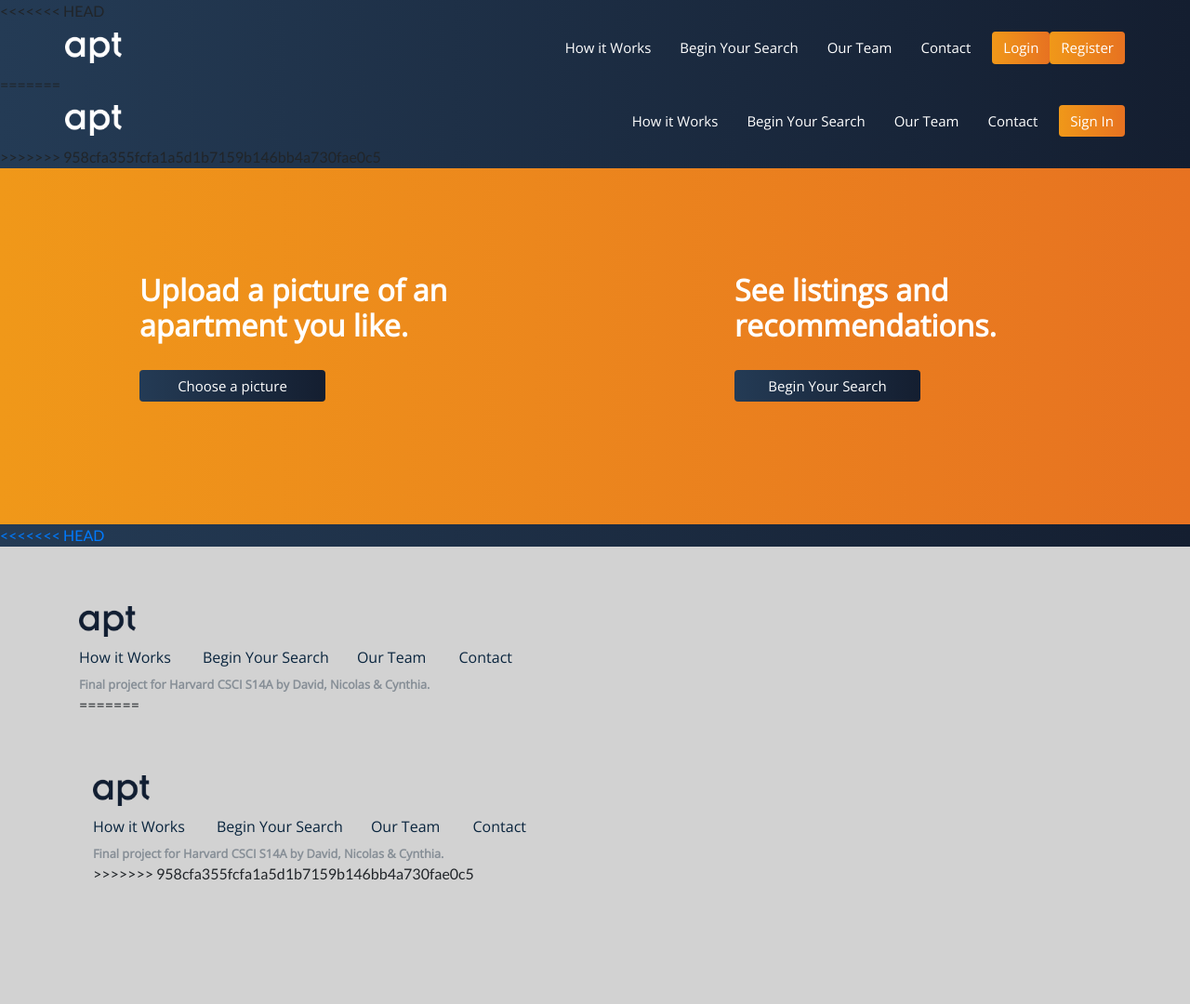
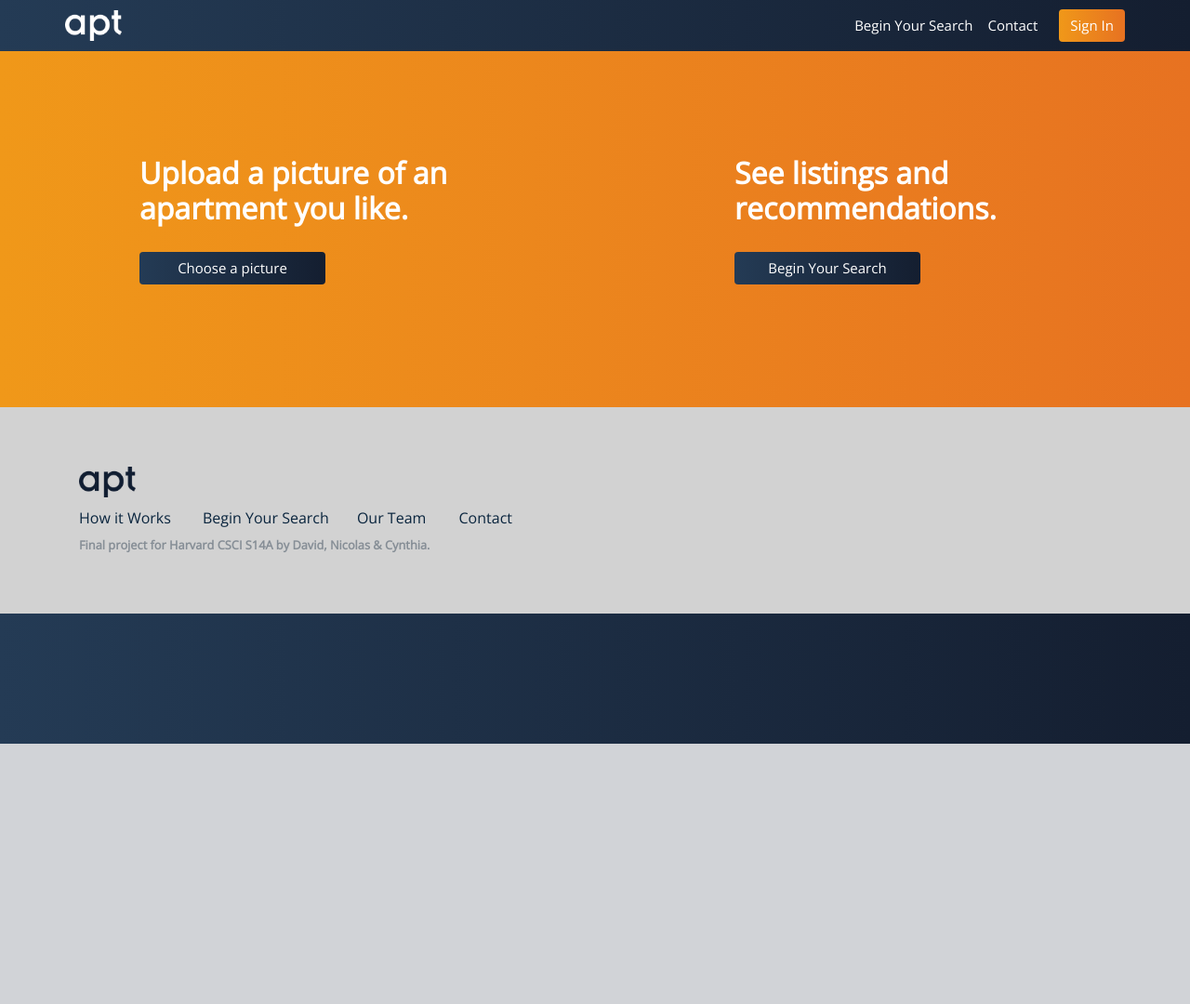
Before and after one commit to davidcrowe/apt, a Flask app: page /begin-search in a window 1280 px wide. Shown: the whole page at 93% size. After the commit the page ends 800 px from the top, so only its background shows below. Run offline with Flask 2, Linux system fonts and the light colour scheme; some libraries are stand-ins or nearby versions.

Commit message:
Update layout.html

```diff
--- a/templates/layout.html
+++ b/templates/layout.html
@@ -1,5 +1,5 @@
 <!DOCTYPE html>
-<html style="font-family: Dosis, sans-serif;height: 950px;">
+<html style="font-family: Dosis, sans-serif;height: 100%;">
 
 <head>
   <meta charset="utf-8">
@@ -16,41 +16,10 @@
 </head>
 
 <body style="background: #141E30;background: -webkit-linear-gradient(to right, #243B55, #141E30);background: linear-gradient(to right, #243B55, #141E30);">
-<<<<<<< HEAD
-    <nav class="navbar navbar-light navbar-expand bg-light navigation-clean" style="background: #141E30;/*background: -webkit-linear-gradient(to right, #243B55, #141E30);*/background: linear-gradient(to right, #243B55, #141E30);">
-        <div class="container"><button data-toggle="collapse" class="navbar-toggler" data-target="#navcol-1"></button>
-            <div class="collapse navbar-collapse" id="navcol-1" style="align-content: center;background: inherit;text-align: center;"><a href="#"></a><a href="#"></a><img src="assets/img/aptlogo-white.png?h=4aca1c55bcdd201f241982677d62c971" style="width: 61.4px;">
-                <ul class="nav navbar-nav">
-                    <li class="nav-item" role="presentation"></li>
-                    <li class="nav-item" role="presentation"></li>
-                    <li class="nav-item" role="presentation"></li>
-                    <li class="nav-item" role="presentation"></li>
-                </ul><a href="#" style="color: white;margin: auto !important;text-align: center;display: inline-block;float: center;"></a><a href="#" style="align-content: left;color: white;align-content: center;"></a>
-                <ul class="nav navbar-nav">
-                    <li class="nav-item" role="presentation"><a class="nav-link" href="#" style="color: white;font-family: 'Open Sans', sans-serif;font-family: 'Open Sans', sans-serif;font-size: 15px;">How it Works</a></li>
-                    <li class="nav-item" role="presentation"><a class="nav-link" href="/begin-search" style="color: white;font-family: 'Open Sans', sans-serif;font-family: 'Open Sans', sans-serif;font-size: 15px;margin-left: 15px;">Begin Your Search</a></li>
-                    <li class="nav-item" role="presentation"><a class="nav-link" href="#" style="margin-right: 15px;margin-left: 15px;color: white;font-family: 'Open Sans', sans-serif;font-size: 15px;">Our Team</a></li>
-                    <li class="nav-item" role="presentation"><a class="nav-link" href="#" style="margin-right: 15px;margin-right: 15px;color: white;font-family: 'Open Sans', sans-serif;font-size: 15px;">Contact</a></li>
-                </ul>
-            </div>
-
-            {% if session_username is defined %}
-                <form action="/logout" method="POST">
-                    <button type="submit"> Log Out </button>
-                </form>
-            {% else %}
-                <a class="btn btn-primary ml-auto" role="button" href="/login" style="background: #FF512F;fallback for old browsers */background: -webkit-linear-gradient(to right, #F09819, #FF512F);background: linear-gradient(to right, #F09819, #e77221);font-weight: normal;border-width: 0;float: left;align-items: left;font-family: 'Open Sans', sans-serif;font-size: 15px;">Login</a>
-                <a class="btn btn-primary ml-auto" role="button" href="/register" style="background: #FF512F;fallback for old browsers */background: -webkit-linear-gradient(to right, #F09819, #FF512F);background: linear-gradient(to right, #F09819, #e77221);font-weight: normal;border-width: 0;float: left;align-items: left;font-family: 'Open Sans', sans-serif;font-size: 15px;">Register</a>
-            {% endif %}
-
-        </div>
-    </nav>
-=======
   <nav class="navbar navbar-light navbar-expand bg-light navigation-clean" style="background: #141E30;/*background: -webkit-linear-gradient(to right, #243B55, #141E30);*/background: linear-gradient(to right, #243B55, #141E30);">
     <div class="container"><button data-toggle="collapse" class="navbar-toggler" data-target="#navcol-1"></button>
       <div class="collapse navbar-collapse" id="navcol-1" style="align-content: center;background: inherit;text-align: center;">
-        <a href="/"></a>
-        <a href="/"></a><img src="static/img/aptlogo-white.png" style="width: 61.4px;">
+        <a href="/"><img src="static/img/aptlogo-white.png" style="width: 61.4px;"></a>
         <a href="/">
           <ul class="nav navbar-nav">
             <li class="nav-item" role="presentation"></li>
@@ -61,42 +30,19 @@
           <a href="#" style="color: white;margin: auto !important;text-align: center;display: inline-block;float: center;"></a>
           <a href="#" style="align-content: left;color: white;align-content: center;"></a>
           <ul class="nav navbar-nav">
-            <li class="nav-item" role="presentation"><a class="nav-link" href="#" style="color: white;font-family: 'Open Sans', sans-serif;font-family: 'Open Sans', sans-serif;font-size: 15px;">How it Works</a></li>
             <li class="nav-item" role="presentation"><a class="nav-link" href="/begin-search" style="color: white;font-family: 'Open Sans', sans-serif;font-family: 'Open Sans', sans-serif;font-size: 15px;margin-left: 15px;">Begin Your Search</a></li>
-            <li class="nav-item" role="presentation"><a class="nav-link" href="#" style="margin-right: 15px;margin-left: 15px;color: white;font-family: 'Open Sans', sans-serif;font-size: 15px;">Our Team</a></li>
-            <li class="nav-item" role="presentation"><a class="nav-link" href="#" style="margin-right: 15px;margin-right: 15px;color: white;font-family: 'Open Sans', sans-serif;font-size: 15px;">Contact</a></li>
+            <li class="nav-item" role="presentation"><a class="nav-link" href="mailto:nic867@g.harvard.edu" style="margin-right: 15px;margin-right: 15px;color: white;font-family: 'Open Sans', sans-serif;font-size: 15px;">Contact</a></li>
           </ul>
       </div><a class="btn btn-primary ml-auto" role="button" href="#" style="background: #FF512F;fallback for old browsers */background: -webkit-linear-gradient(to right, #F09819, #FF512F);background: linear-gradient(to right, #F09819, #e77221);font-weight: normal;border-width: 0;float: left;align-items: left;font-family: 'Open Sans', sans-serif;font-size: 15px;">Sign In</a></div>
   </nav>
->>>>>>> 958cfa355fcfa1a5d1b7159b146bb4a730fae0c5
 
   {% block body %} {% endblock %}
 
 
-<<<<<<< HEAD
-		<footer class="footer bg-light" style="background-color: #D2D2D2!important;">
-        <div class="container">
-            <div class="row" style="padding-bottom: -100px;">
-                <div class="col-lg-6 my-auto h-100 text-center text-lg-left"><img src="assets/img/aptlogo-blue.png?h=23628bf815cd7efc9a55d21a612b538b" style="width: 61.4px;padding: 0;margin-bottom: 10px;">
-                    <ul class="list-inline mb-2">
-                        <li class="list-inline-item"><a href="#" style="color: #0a253e;font-family: 'Open Sans', sans-serif;padding-right: 12px;align-items: center;">How it Works</a></li>
-                        <li class="list-inline-item"><span></span></li>
-                        <li class="list-inline-item"><a href="/begin-search" style="color: #0a253e;font-family: 'Open Sans', sans-serif;padding-right: 19px;">Begin Your Search</a></li>
-                        <li class="list-inline-item"><a href="#" style="color: #0a253e;font-family: 'Open Sans', sans-serif;padding-right: 13px;">Our Team</a></li>
-                        <li class="list-inline-item"><span></span></li>
-                        <li class="list-inline-item"><a href="#" style="color: #0a253e;font-family: 'Open Sans', sans-serif;font-weight: normal;font-style: normal;">Contact</a></li>
-                        <li class="list-inline-item"><span></span></li>
-                        <li class="list-inline-item"><a href="#" style="color: #0a253e;font-family: 'Open Sans', sans-serif;"></a></li>
-                    </ul>
-                    <p class="text-muted small mb-4 mb-lg-0" style="color: #8c8e91;font-family: 'Open Sans', sans-serif;"><strong>Final project for Harvard CSCI S14A by David, Nicolas &amp; Cynthia.</strong></p>
-                </div>
-            </div>
-=======
   <footer class="footer bg-light" style="background-color: #D2D2D2!important;">
     <div class="container">
       <div class="row" style="padding-bottom: -100px;">
-        <div class="col-lg-6 my-auto h-100 text-center text-lg-left"><img src="static/img/aptlogo-blue.png?h=23628bf815cd7efc9a55d21a612b538b" style="width: 61.4px;padding: 0;margin-bottom: 10px;">
-          <a href="/">
+        <div class="col-lg-6 my-auto h-100 text-center text-lg-left"><a href="/"><img src="static/img/aptlogo-blue.png" style="width: 61.4px;padding: 0;margin-bottom: 10px;"></a>
             <ul class="list-inline mb-2">
               <li class="list-inline-item"><a href="#" style="color: #0a253e;font-family: 'Open Sans', sans-serif;padding-right: 12px;align-items: center;">How it Works</a></li>
               <li class="list-inline-item"><span></span></li>
@@ -110,7 +56,6 @@
               </li>
             </ul>
             <p class="text-muted small mb-4 mb-lg-0" style="color: #8c8e91;font-family: 'Open Sans', sans-serif;"><strong>Final project for Harvard CSCI S14A by David, Nicolas &amp; Cynthia.</strong></p>
->>>>>>> 958cfa355fcfa1a5d1b7159b146bb4a730fae0c5
         </div>
       </div>
     </div>
```
